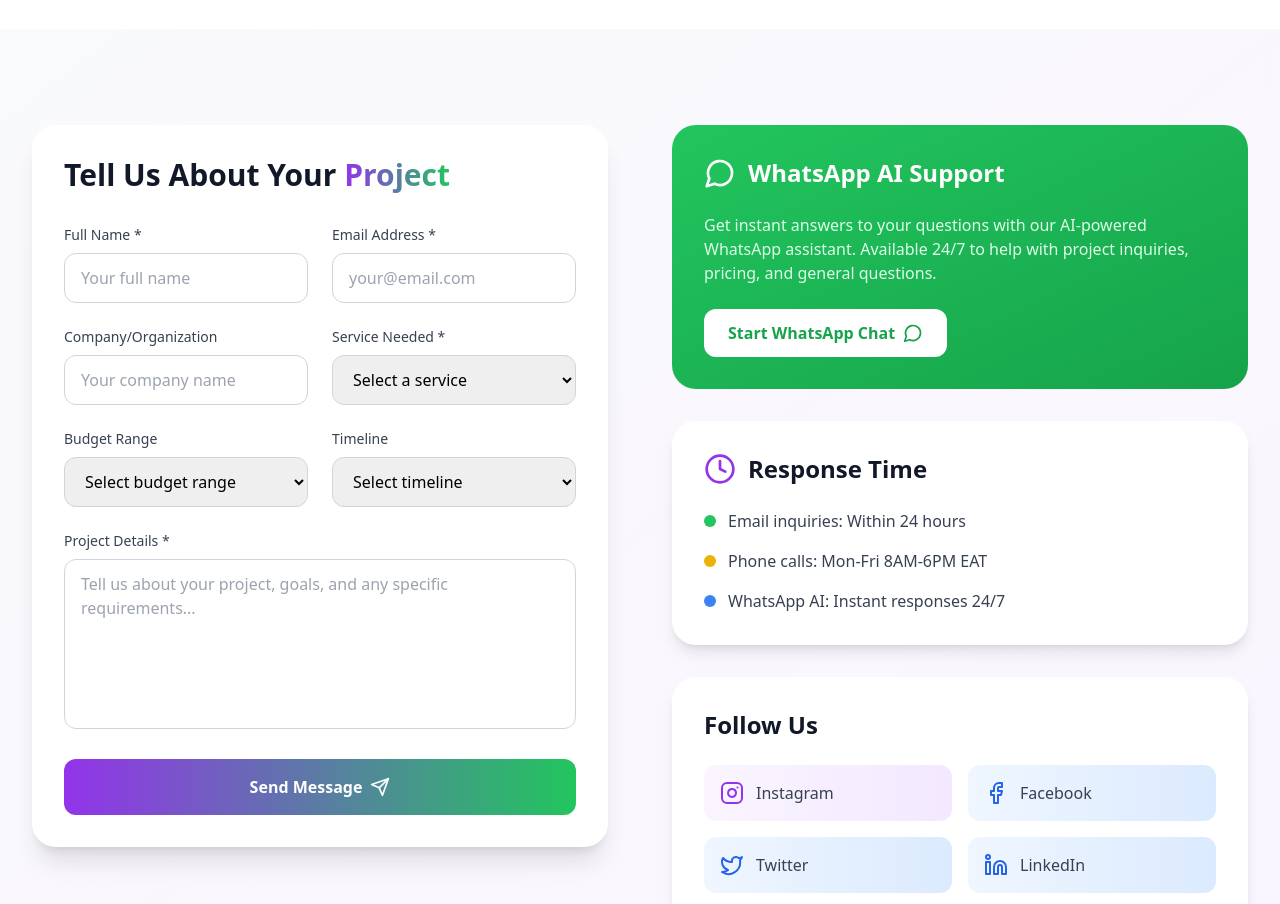
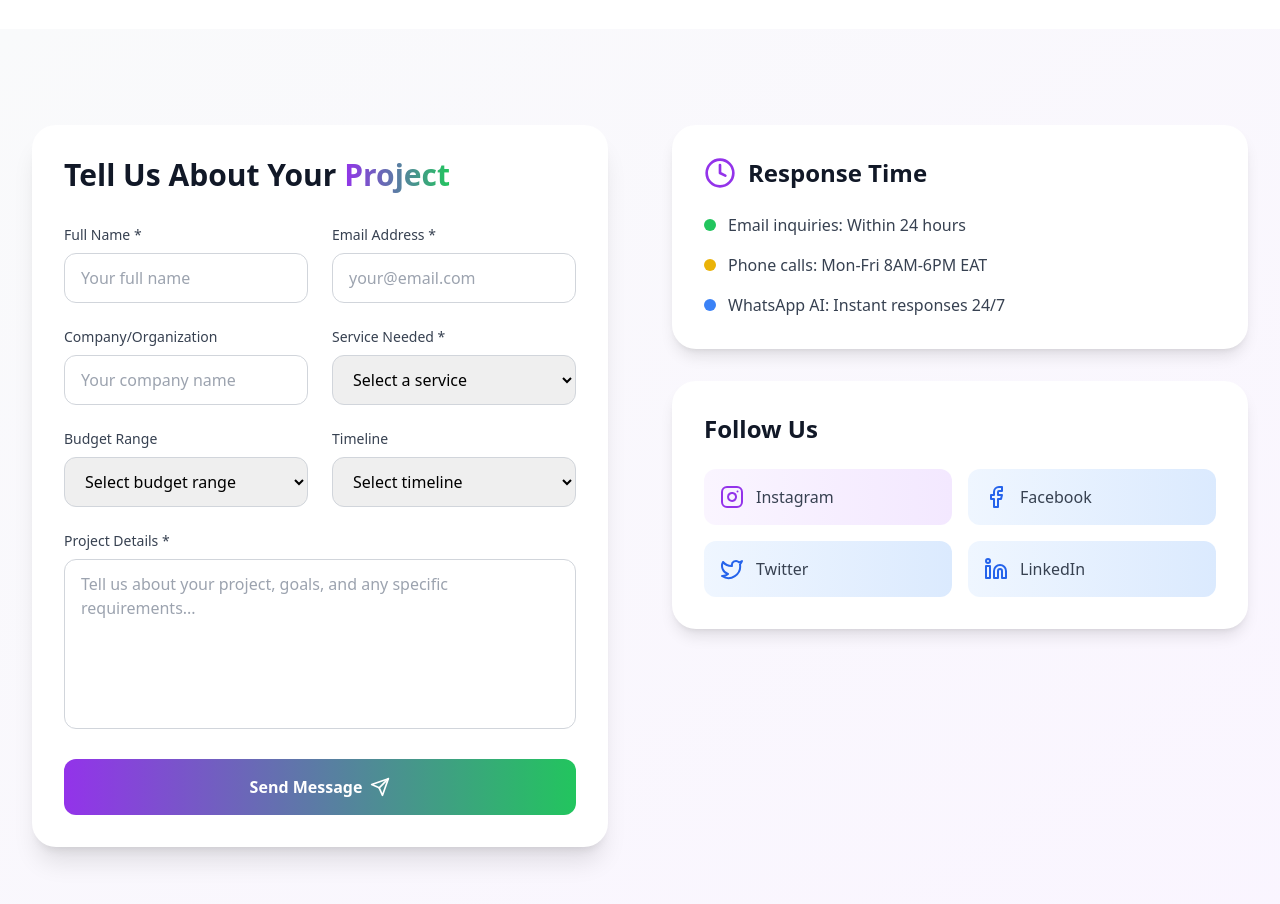
Before and after one commit to Joseph9866/Smart_creatives, a React (Vite) app: page /contact in a window 1280 px wide. Shown: the part 980-1884 px from the top of the page. Built offline with nearby package versions, Linux system fonts and the light colour scheme.

Commit message:
Update teams

```diff
--- a/src/pages/Contact.tsx
+++ b/src/pages/Contact.tsx
@@ -353,26 +353,7 @@ const Contact = () => {
               transition={{ duration: 0.8, delay: 0.2 }}
               className="space-y-8"
             >
-              {/* WhatsApp AI Chat Widget */}
-              <div className="bg-gradient-to-br from-green-500 to-green-600 p-8 rounded-3xl text-white">
-                <div className="flex items-center mb-6">
-                  <MessageCircle className="w-8 h-8 mr-3" />
-                  <h3 className="text-2xl font-bold">WhatsApp AI Support</h3>
-                </div>
-                <p className="mb-6 text-green-100">
-                  Get instant answers to your questions with our AI-powered WhatsApp assistant.
-                  Available 24/7 to help with project inquiries, pricing, and general questions.
-                </p>
-                <a
-                  href="https://wa.me/254705494094?text=Hi%20ALJana%20Tech!%20I'm%20interested%20in%20your%20services."
-                  target="_blank"
-                  rel="noopener noreferrer"
-                  className="inline-flex items-center px-6 py-3 bg-white text-green-600 font-semibold rounded-xl hover:bg-green-50 transition-all duration-200 transform hover:scale-105"
-                >
-                  Start WhatsApp Chat
-                  <MessageCircle className="w-5 h-5 ml-2" />
-                </a>
-              </div>
+
 
               {/* Response Time */}
               <div className="bg-white p-8 rounded-3xl shadow-lg">
--- a/src/pages/Team.tsx
+++ b/src/pages/Team.tsx
@@ -19,7 +19,7 @@ const Team = () => {
   const teamMembers = [
     {
       name: 'Julius Maingi',
-      role: 'Founder & Creative Director',
+      role: 'Founder & Managing Director',
       bio: 'Visionary leader with 3+ years of experience in brand strategy and creative direction. Passionate about transforming businesses through innovative design.',
       image: 'https://images.pexels.com/photos/2379004/pexels-photo-2379004.jpeg?auto=compress&cs=tinysrgb&w=400',
       skills: ['Brand Strategy', 'Creative Direction', 'Team Leadership'],
@@ -30,8 +30,8 @@ const Team = () => {
       }
     },
     {
-      name: 'Nyambura',
-      role: 'Digital marketing and SEO',
+      name: 'Nyambura Irungu',
+      role: 'Co-founder & Creative Director',
       bio: 'Creative powerhouse specializing in visual identity and digital design. Brings brands to life with compelling visual narratives.',
       image: 'https://images.pexels.com/photos/3763188/pexels-photo-3763188.jpeg?auto=compress&cs=tinysrgb&w=400',
       skills: ['Visual Design', 'Brand Identity', 'UI/UX Design'],
@@ -43,9 +43,9 @@ const Team = () => {
     },
     {
       name: 'Joseph Kimani',
-      role: 'Senior Developer',
+      role: 'Co-founder & Chief Technology officer',
       bio: 'Full-stack developer with expertise in modern web technologies and cloud solutions. Builds scalable, performant applications.',
-      image: 'https://images.pexels.com/photos/2182970/pexels-photo-2182970.jpeg?auto=compress&cs=tinysrgb&w=400',
+      image: 'Images/joseph.jpg',
       skills: ['Web Development', 'Cloud Computing', 'DevOps'],
       social: {
         linkedin: 'https://www.linkedin.com/in/joseph-kiarie-047a26264/',
```
Also changed, not shown: public/Images/joseph.jpg (added), 1 other file (tests, documents, lock files or other folders).
